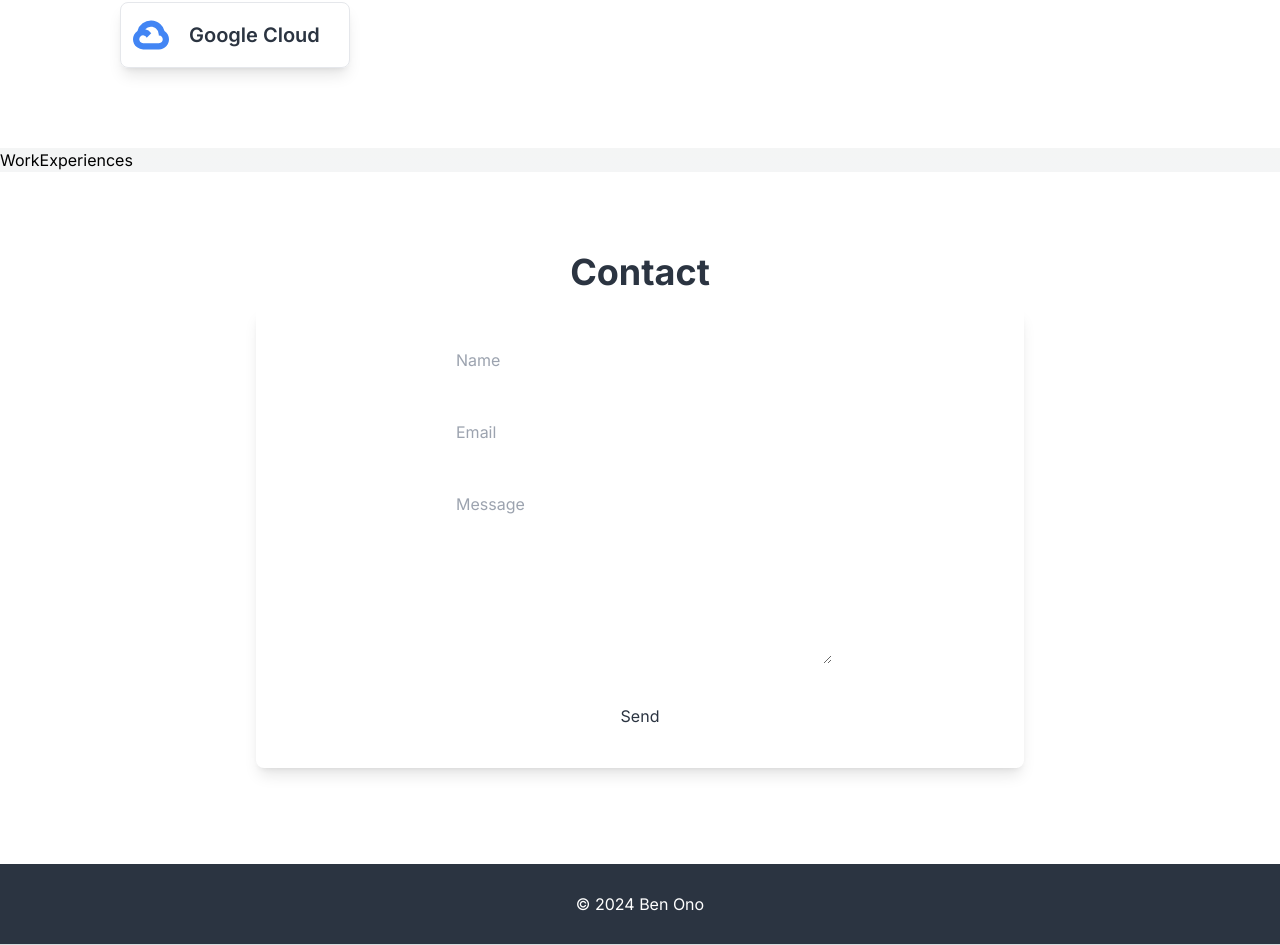
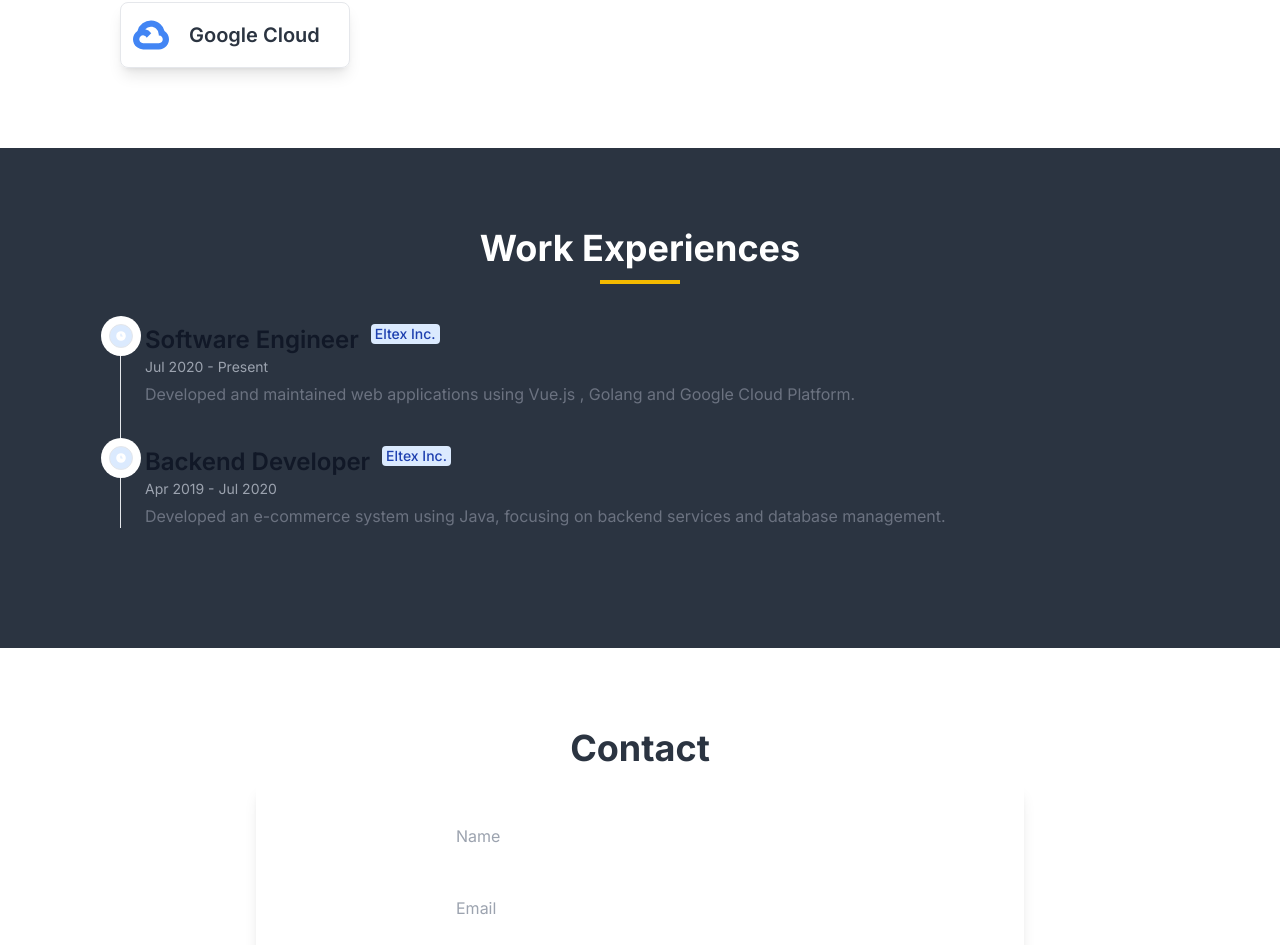
Before and after one commit to mohamed-mahdy-bakerysoft/Portfolio, a Next.js app in the folder portfolio/: page / in a window 1280 px wide. Shown: the part 1953-2898 px from the top of the page. Built offline with nearby package versions, Linux system fonts and the light colour scheme.

Commit message:
Add WorkExperience page

```diff
--- a/portfolio/app/components/WorkExperiences.tsx
+++ b/portfolio/app/components/WorkExperiences.tsx
@@ -1,3 +1,62 @@
 export default function WorkExperiences() {
-  return <div>WorkExperiences</div>;
+  const experiences = [
+    {
+      role: "Software Engineer",
+      company: "Eltex Inc.",
+      period: "Jul 2020 - Present",
+      description:
+        "Developed and maintained web applications using Vue.js , Golang and Google Cloud Platform.",
+    },
+    {
+      role: "Backend Developer",
+      company: "Eltex Inc.",
+      period: "Apr 2019 - Jul 2020",
+      description:
+        "Developed an e-commerce system using Java, focusing on backend services and database management.",
+    },
+  ];
+
+  return (
+    <section className="work-experiences py-20 bg-primary text-white" id="work">
+      <div className="max-w-[1200px] mx-auto">
+        <h2 className="text-4xl font-bold text-center">Work Experiences</h2>
+        <div className="underline"></div>
+      </div>
+      <div className="section-main mt-10">
+        <div className="relative border-l border-gray-200 dark:border-primary-900">
+          {experiences.map((experience, index) => (
+            <div key={index} className="mb-10 ml-6">
+              <span className="absolute flex items-center justify-center w-6 h-6 bg-blue-100 rounded-full -left-3 ring-8 ring-white dark:ring-gray-900 dark:bg-primary-400 border-[1px] border-accent-400">
+                <svg
+                  className="w-3 h-3 text-accen dark:text-primary-200"
+                  fill="currentColor"
+                  viewBox="0 0 20 20"
+                  xmlns="http://www.w3.org/2000/svg"
+                >
+                  <path
+                    fillRule="evenodd"
+                    d="M10 18a8 8 0 100-16 8 8 0 000 16zm1-11a1 1 0 10-2 0v3a1 1 0 001 1h2a1 1 0 100-2h-1V7z"
+                    clipRule="evenodd"
+                  ></path>
+                </svg>
+              </span>
+              <h3 className="flex items-start mb-1 text-lg font-semibold text-gray-900 dark:text-white">
+                <span className="text-2xl">{experience.role}</span>
+                <span className="bg-blue-100 text-blue-800 text-sm font-medium mr-2 px-1 rounded dark:bg-blue-200 dark:text-gray-800 ml-3">
+                  {experience.company}
+                </span>
+              </h3>
+              <time className="block mb-2 text-sm font-normal leading-none text-gray-400 dark:text-gray-500">
+                {experience.period}
+              </time>
+              <p className="mb-4 text-base font-normal text-gray-500 dark:text-gray-400">
+                {experience.description}
+              </p>
+            </div>
+          ))}
+        </div>
+      </div>
+    </section>
+  );
+  <div>WorkExperiences</div>;
 }
```
